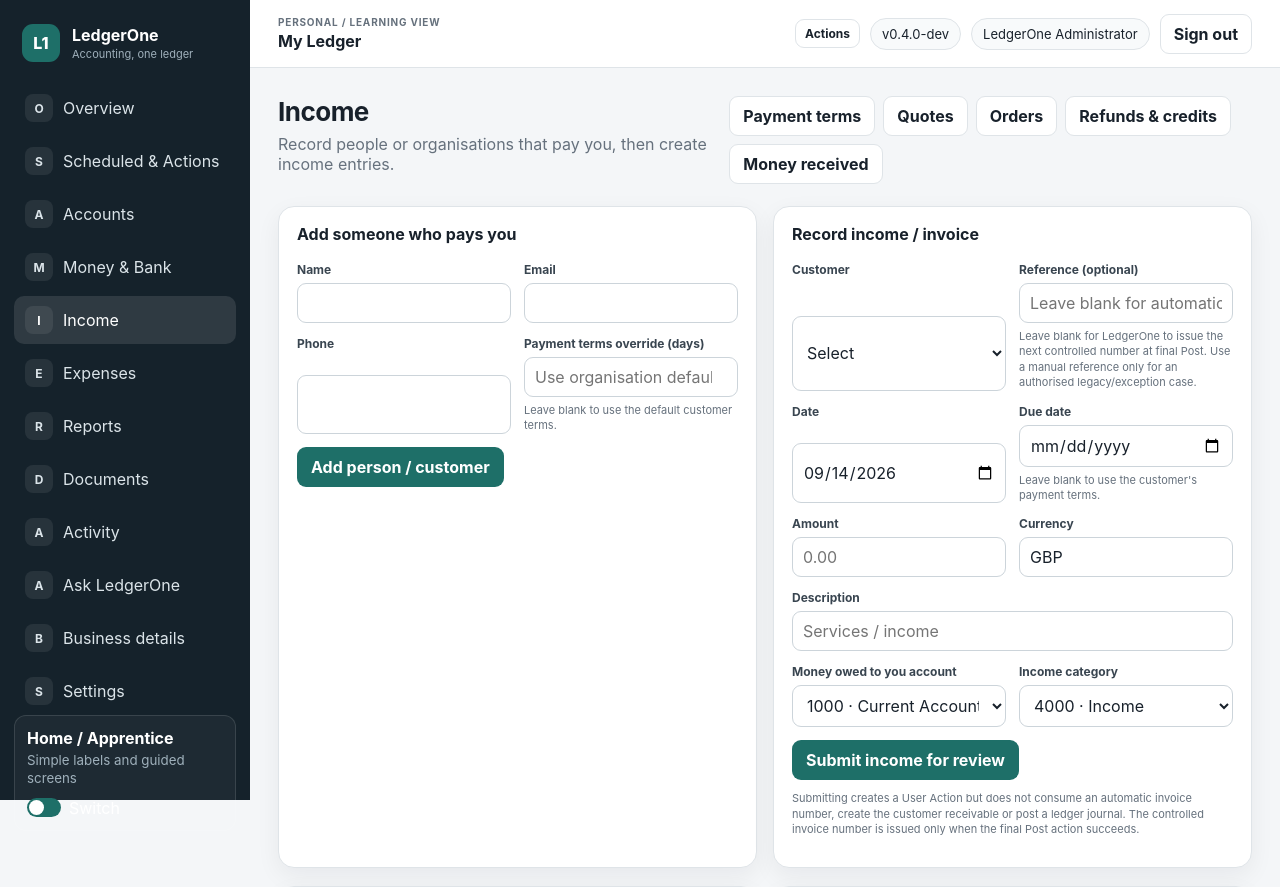
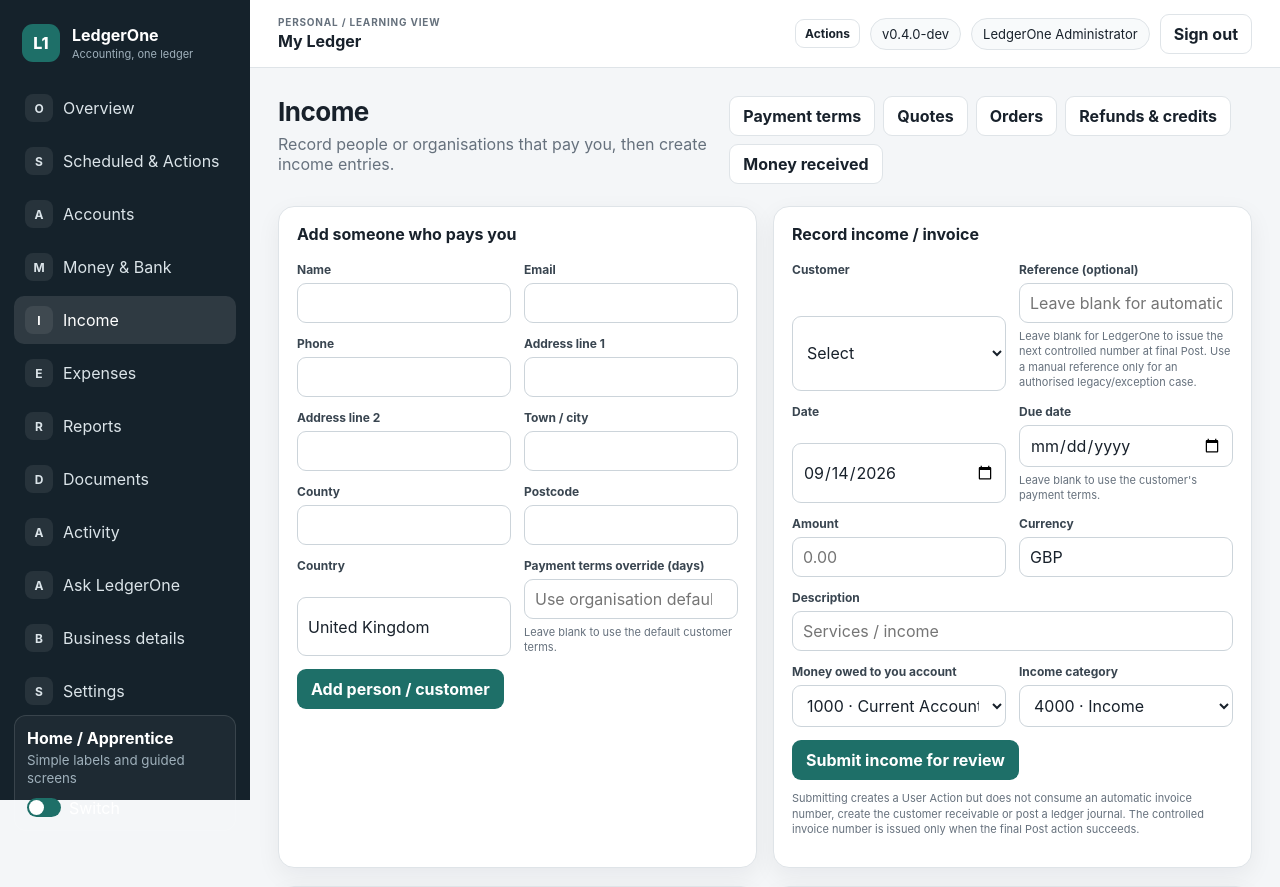
Before and after one commit to zageabb/LedgerOne, a Flask app: page /sales/ in a window 1280 px wide. Shown: the top 887 px of the page. Run offline with Flask 3, Linux system fonts and the light colour scheme; a user stored in the database is signed in; data comes from the database, SQL or seed files in the repository; data that the repository does not hold is empty.

Commit message:
Add address fields to sales creation form

```diff
--- a/ledgerone/templates/sales/index.html
+++ b/ledgerone/templates/sales/index.html
@@ -21,7 +21,7 @@
     <div class="card-body">
       <form method="post" class="form-grid">
         <input type="hidden" name="csrf_token" value="{{ csrf_token() }}"><input type="hidden" name="action" value="customer">
-        <div class="field"><label>Name</label><input name="name" required></div><div class="field"><label>Email</label><input type="email" name="email"></div><div class="field"><label>Phone</label><input name="phone"></div><div class="field"><label>Payment terms override (days)</label><input type="number" name="payment_terms_days" min="0" max="365" placeholder="Use organisation default"><div class="help">Leave blank to use the default customer terms.</div></div><div class="field-full"><button class="button" type="submit">{{ 'Add person / customer' if ui_mode == 'home' else 'Create customer' }}</button></div>
+        <div class="field"><label>Name</label><input name="name" required></div><div class="field"><label>Email</label><input type="email" name="email"></div><div class="field"><label>Phone</label><input name="phone"></div><div class="field"><label>Address line 1</label><input name="line1" maxlength="255"></div><div class="field"><label>Address line 2</label><input name="line2" maxlength="255"></div><div class="field"><label>Town / city</label><input name="city" maxlength="255"></div><div class="field"><label>County</label><input name="county" maxlength="255"></div><div class="field"><label>Postcode</label><input name="postcode" maxlength="255"></div><div class="field"><label>Country</label><input name="country" maxlength="255" value="United Kingdom"></div><div class="field"><label>Payment terms override (days)</label><input type="number" name="payment_terms_days" min="0" max="365" placeholder="Use organisation default"><div class="help">Leave blank to use the default customer terms.</div></div><div class="field-full"><button class="button" type="submit">{{ 'Add person / customer' if ui_mode == 'home' else 'Create customer' }}</button></div>
       </form>
     </div>
   </div>
```
